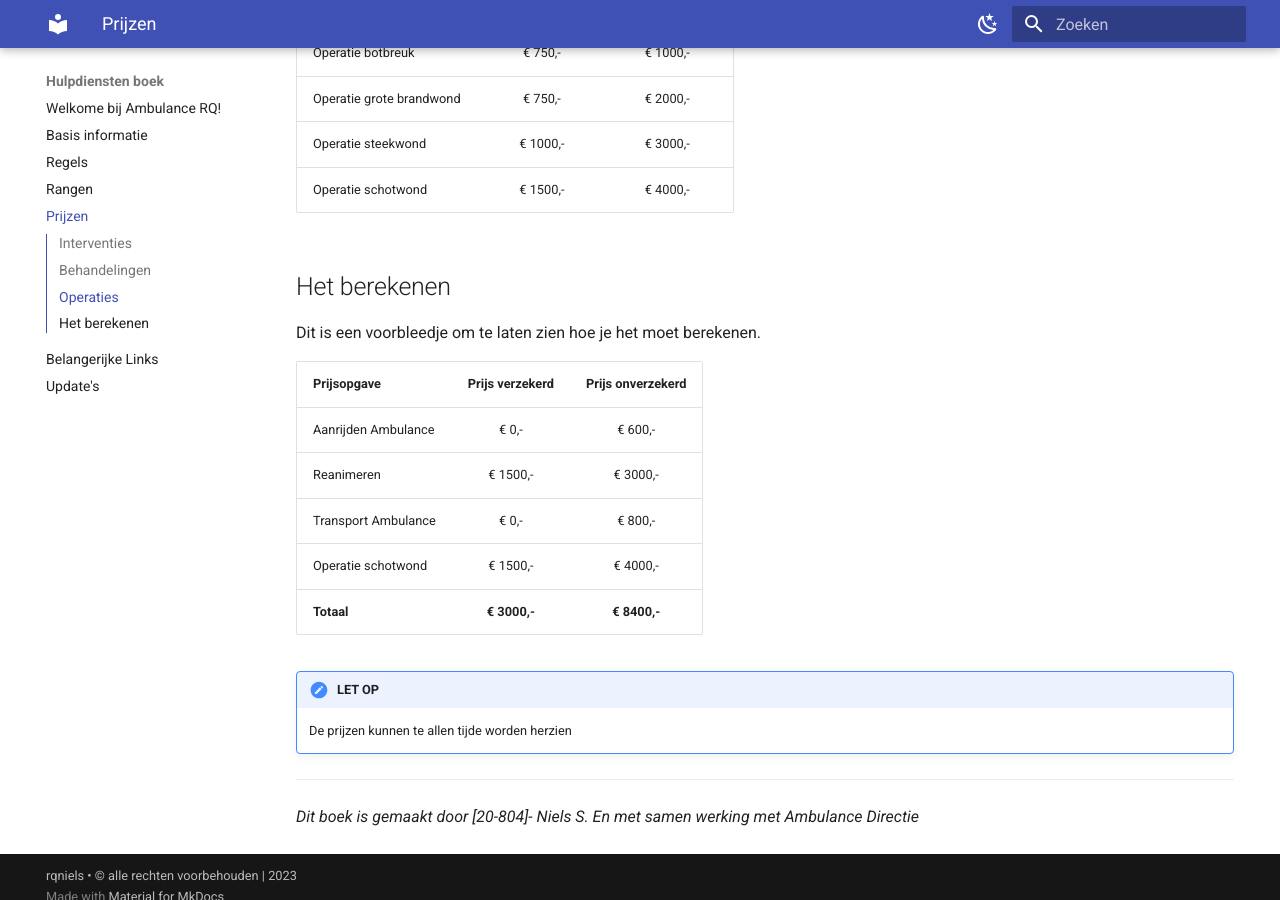
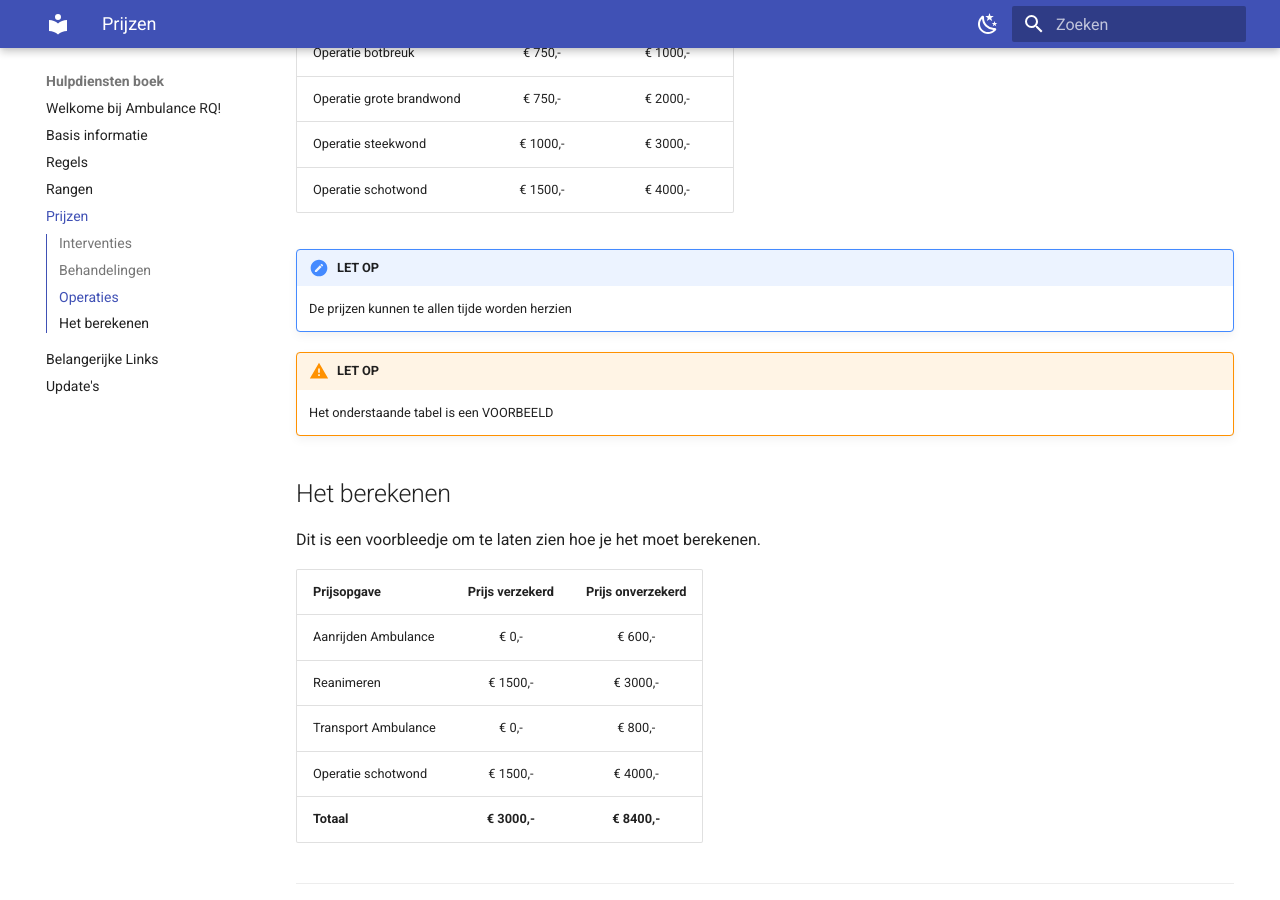
Before and after one commit to rqniels/Hulpdienstenboek, an MkDocs documentation site: the page built from docs/prijzen.md, in a window 1280 px wide and 900 px high, scrolled down 1149 px. Built offline with MkDocs 1.6.1 and Material for MkDocs 9.7.7, drawn with Linux system fonts in a browser that asks for light colours.

Commit message:
Update 232

```diff
--- a/docs/prijzen.md
+++ b/docs/prijzen.md
@@ -30,7 +30,11 @@ De ambulance hanteert een gedetailleerde tariefstructuur voor een breed scala aa
 | Operatie grote brandwond          | € 750,- | € 2000,- |
 | Operatie steekwond                 | € 1000,- | € 3000,- |
 | Operatie schotwond                | € 1500,- | € 4000,- |
+!!! attention "LET OP"
+    De prijzen kunnen te allen tijde worden herzien
 
+!!! warning "LET OP"
+    Het onderstaande tabel is een VOORBEELD
 ## Het berekenen
 
 Dit is een voorbleedje om te laten zien hoe je het moet berekenen.
```
Also changed, not shown: other parts of docs/prijzen.md (+0 -2 lines).
